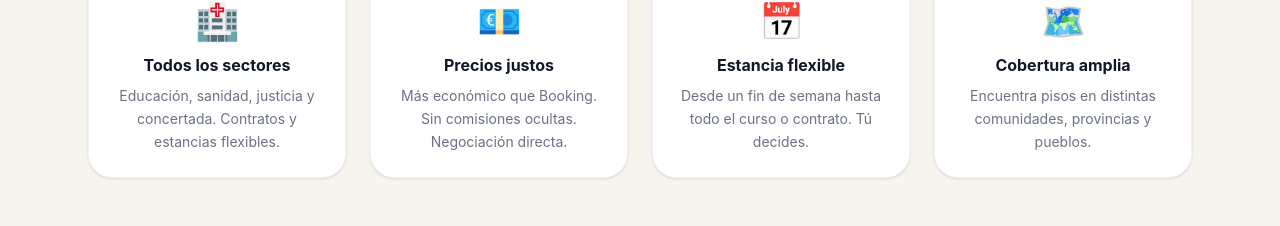
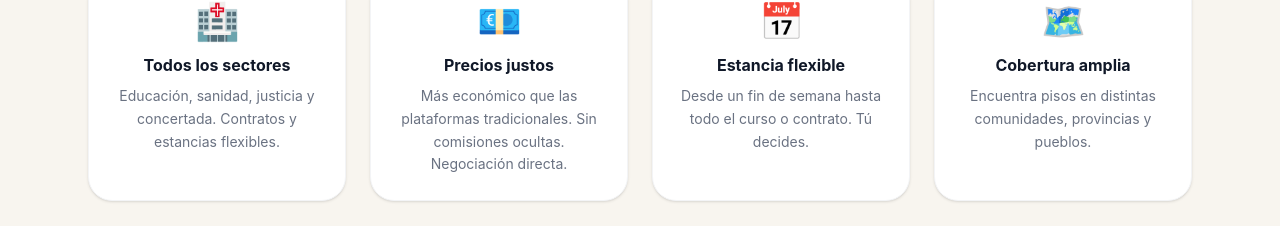
Before and after one commit to josemmoralesleiva-code/mundointerino-frontend, a React (Vite) app: page / in a window 1280 px wide. Shown: the part 723-949 px from the top of the page. Built offline with nearby package versions, Linux system fonts and the light colour scheme; no server answers.

Commit message:
Minor fixes

```diff
--- a/src/presentation/pages/Home.tsx
+++ b/src/presentation/pages/Home.tsx
@@ -200,7 +200,7 @@ export default function Home() {
             {
               icon: '💶',
               titulo: 'Precios justos',
-              texto: 'Más económico que Booking. Sin comisiones ocultas. Negociación directa.',
+              texto: 'Más económico que las plataformas tradicionales. Sin comisiones ocultas. Negociación directa.',
             },
             {
               icon: '📅',
```
